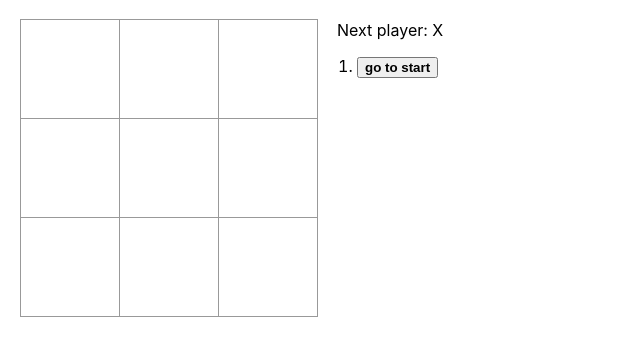
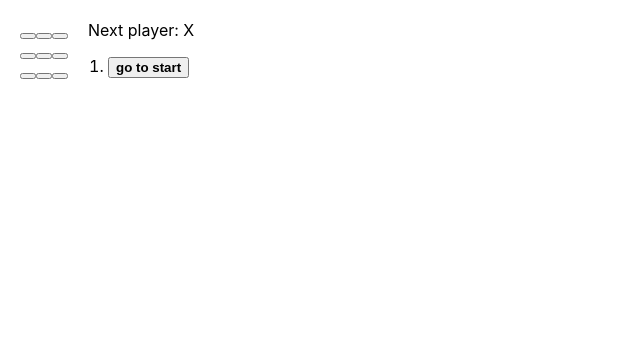
Before and after one commit to kylei-weisse/react-tac-toe, a React (Create React App) app: page / in a window 1280 px wide. Shown: the top 356 px of the page, without its empty margins (0-640 px from the left). Built offline with nearby package versions, Linux system fonts and the light colour scheme.

Commit message:
board passes className to Square

```diff
--- a/src/square.js
+++ b/src/square.js
@@ -1,6 +1,6 @@
 function Square(props) {
     return (
-      <button className="square" onClick={props.onClick}>
+      <button className={props.className} onClick={props.onClick}>
         {props.value}
       </button>
     );
```
